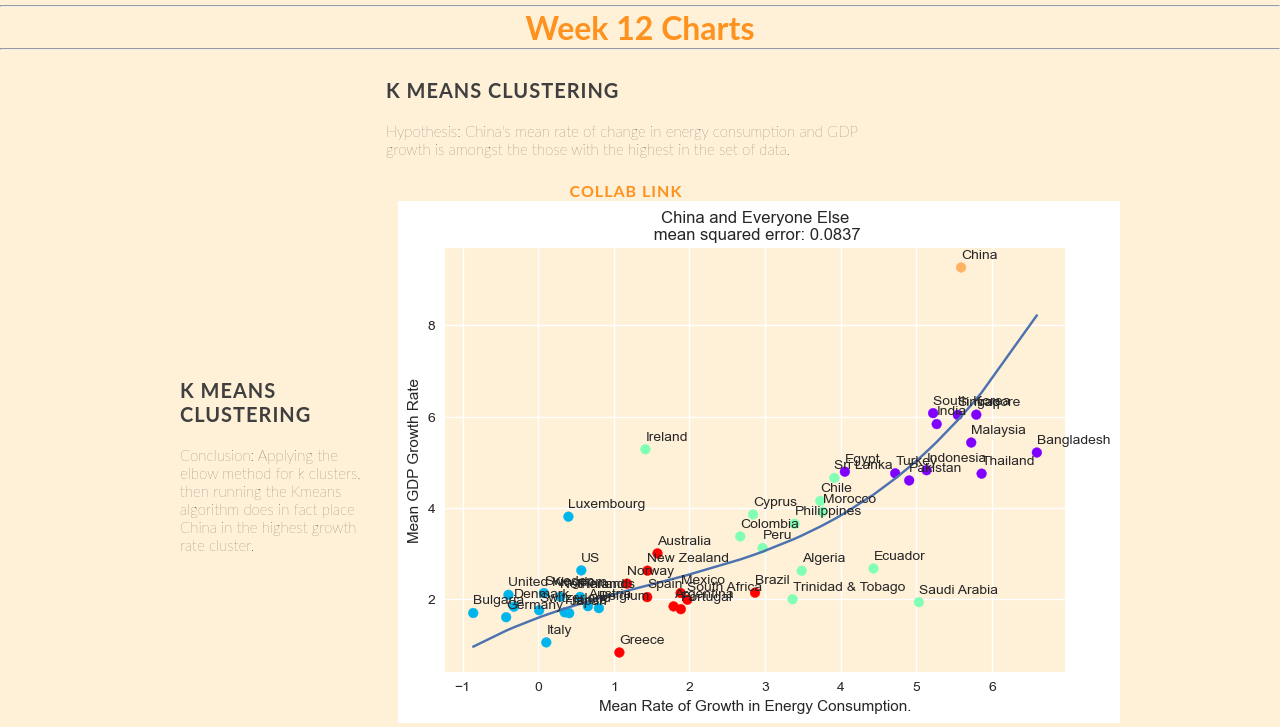
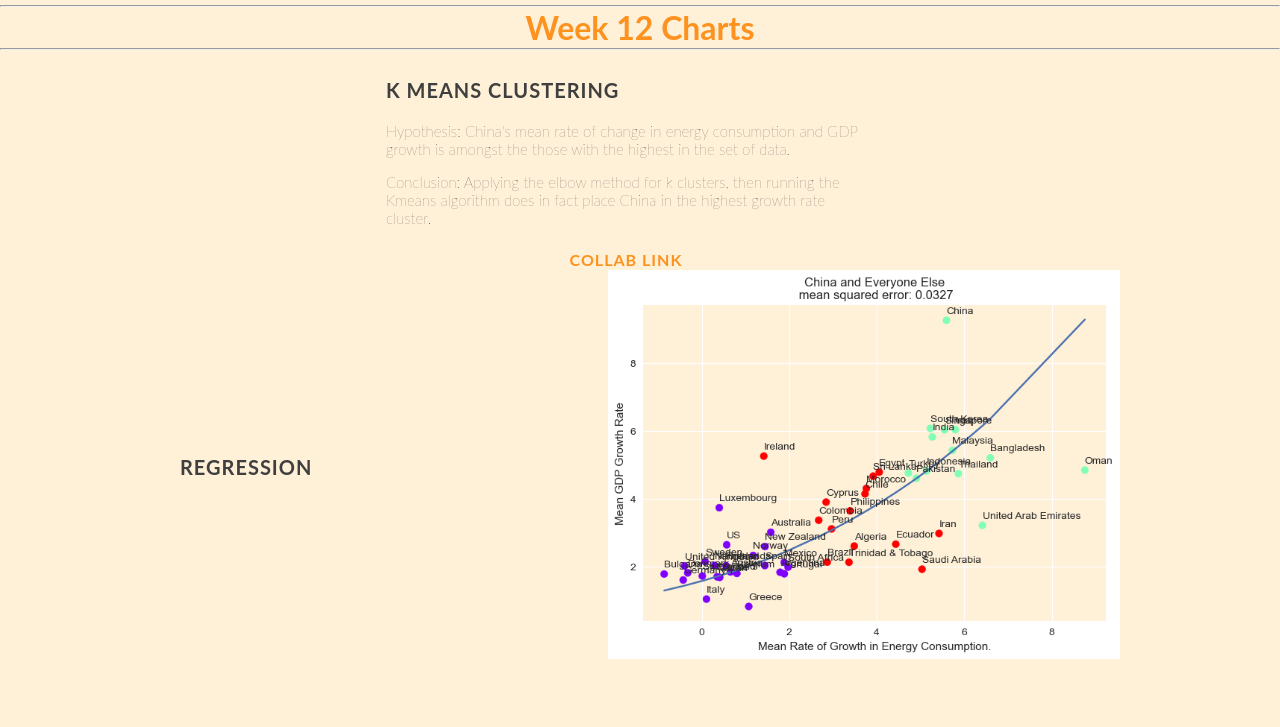
Before and after one commit to JamesFKean/JamesFKean.github.io, a plain HTML site: page portfolio.html in a window 1280 px wide. Shown: the part 2449-3176 px from the top of the page. After the commit the page ends 3112 px from the top, so only its background shows below. Drawn offline with Linux system fonts and the light colour scheme; a script that the page names is missing.

Commit message:
Add files via upload

```diff
--- a/portfolio.html
+++ b/portfolio.html
@@ -252,10 +252,11 @@
     <span class="altxt">
         <h3>K Means clustering</h3>
         <p> Hypothesis: China's mean rate of change in energy consumption and GDP growth is amongst the those with the highest in the set of data.</p>
+        <p>Conclusion: Applying the elbow method for k clusters, then running the Kmeans algorithm does in fact place China in the highest growth rate cluster.</p>
         <div class="buttonwrapper">
             <div class="header">
 
-              <a href="https://colab.research.google.com/drive/1F-mpEUb32D2NlPwp8vpfY2jl12gOoUC_?usp=sharing" class="button1-underline-animation"> Collab Link </a>
+              <a href="https://colab.research.google.com/drive/1qjojzCkekPA3o7fSLnekT1cg33Me8SdP?usp=sharing" class="button1-underline-animation"> Collab Link </a>
             </div>
           </div>
     </span>
@@ -265,11 +266,11 @@
 </div>
 <div class="alctt">
     <span class="altxt">
-        <h3> K Means clustering</h3>
-        <p>Conclusion: Applying the elbow method for k clusters, then running the Kmeans algorithm does in fact place China in the highest growth rate cluster.</p>
+        <h3> Regression</h3>
+
     </span>
     <span>
-    <img class="img" src="kmeans_regression.png" alt="K means regression" ></img>
+    <img class="img" src="kmeans regression 3 groups.png" alt="K means regression" style="width:40vw;"></img>
 </span>
 </div>
 
```
